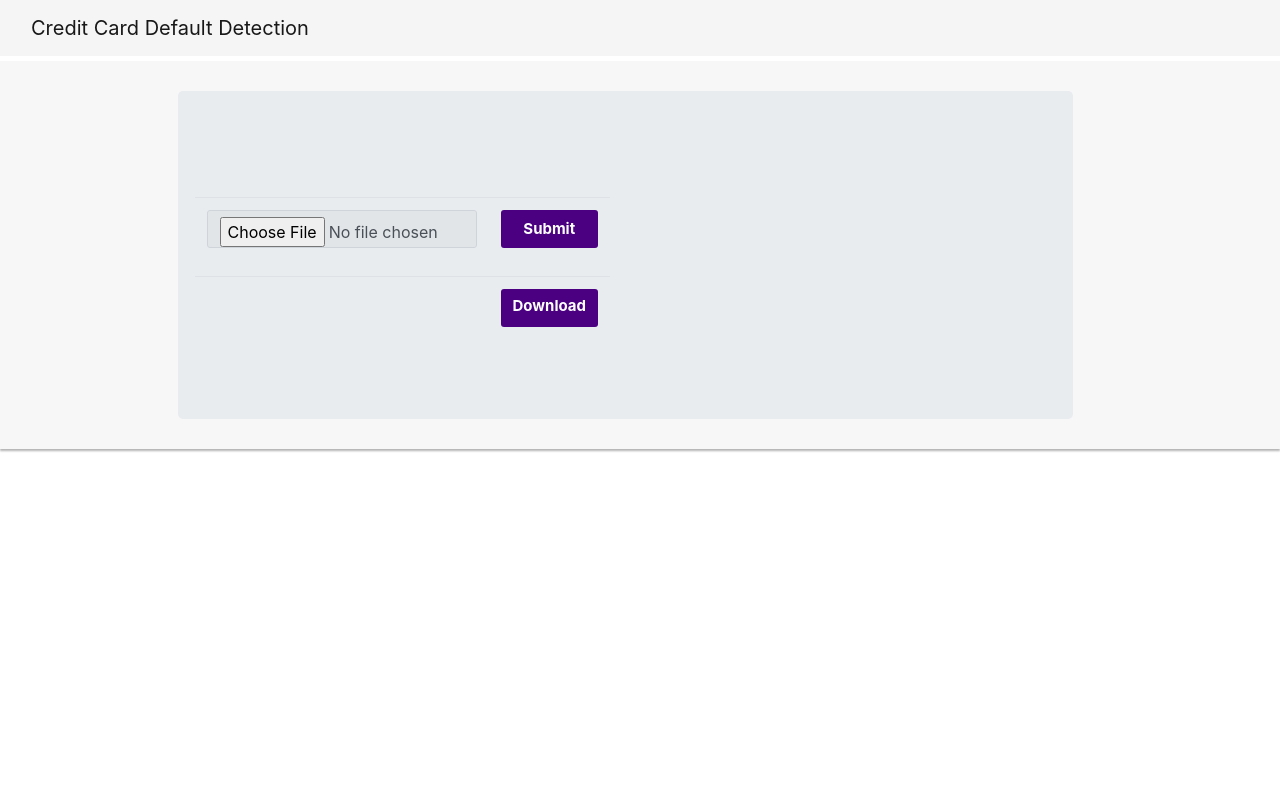
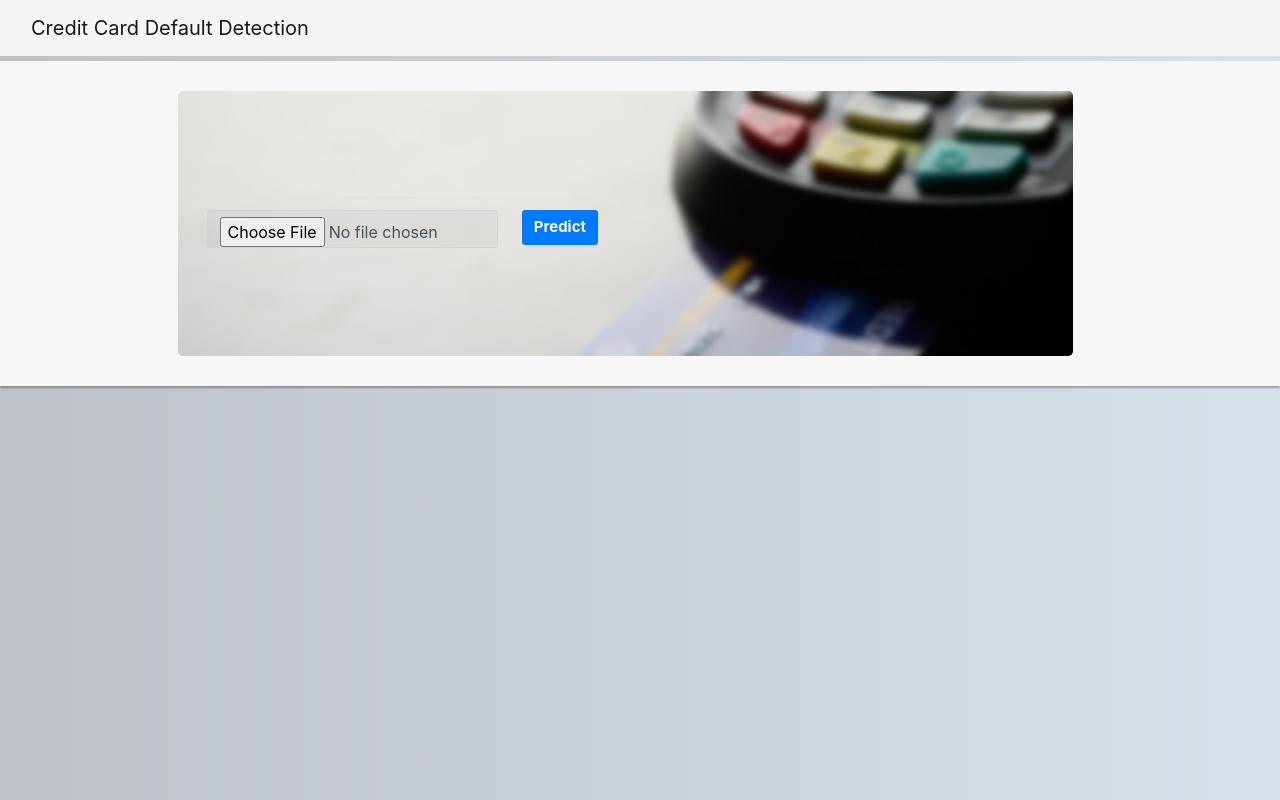
Before and after one commit to Jake-LJH/default-prediction, a Flask app: page /predict in a window 1280 px wide. Run offline with Flask 2, Linux system fonts and the light colour scheme; some libraries are stand-ins or nearby versions.

Commit message:
predict page -- choose file, prediction table, download file

```diff
--- a/source/app.py
+++ b/source/app.py
@@ -88,8 +88,6 @@ def default_prediction():
             if file_ext not in app.config['UPLOAD_EXTENSIONS']:
                 abort(400)
 
-
-
             file_xl = pd.read_excel(f,index_col=0)
             data = pd.DataFrame(file_xl)
             #data['TOT_PAY_STATUS']=data['PAY_0']+data['PAY_2']+data['PAY_3']+data['PAY_4']+data['PAY_5']+data['PAY_6']
@@ -97,9 +95,11 @@ def default_prediction():
 
 
             default_predict = Prediction.getPredicted(data,f.filename,app.config['UPLOAD_PATH'])
-            predicted_table = pd.DataFrame(default_predict[['LIMIT_BAL','default payment prediction', 'probability']])
-            print("result",default_predict)
-    return render_template('default_prediction.html',f_name= f.filename, predicted_table = predicted_table.to_html(classes="table table-striped table-bordered table-sm"))
+            predicted_table = pd.DataFrame(default_predict[['AGE','BILL_AMT1','LIMIT_BAL','default payment prediction', 'probability']])
+
+            predicted_table.reset_index(inplace=True)
+
+    return render_template('default_prediction.html',f_name= f.filename, show_table=True, table = predicted_table) #table_id="predicted_result", .to_html( classes="table table-striped table-bordered table-sm")
 
 @app.route('/<filename>/download_file')
 def download_file(filename)    :
--- a/source/config/Settings.py
+++ b/source/config/Settings.py
@@ -9,8 +9,8 @@ class Settings:
     database='creditcard'
 
     user='root'
-    password='root'
-    #password ="password"
+    #password='root'
+    password ="password"
 
     #Staging on heroku
     #host=os.environ['HOST']
--- a/source/model/prediction.py
+++ b/source/model/prediction.py
@@ -34,7 +34,6 @@ class Prediction:
 
             writer.close()
 
-
         return data
         '''
         send_file(output,
--- a/source/templates/default_prediction.html
+++ b/source/templates/default_prediction.html
@@ -5,9 +5,39 @@
   <meta name="viewport" content="width=device-width, initial-scale=1">
   <link rel="stylesheet" href="https://maxcdn.bootstrapcdn.com/bootstrap/4.1.3/css/bootstrap.min.css">
   <script src="https://ajax.googleapis.com/ajax/libs/jquery/3.3.1/jquery.min.js"></script>
-  <script src="https://cdnjs.cloudflare.com/ajax/libs/popper.js/1.14.3/umd/popper.min.js"></script>
-  <script src="https://maxcdn.bootstrapcdn.com/bootstrap/4.1.3/js/bootstrap.min.js"></script>
+  <script src="https://ajax.googleapis.com/ajax/libs/jquery/3.1.0/jquery.min.js"></script>
+  <script type="text/javascript" src="https://cdn.datatables.net/1.10.16/js/jquery.dataTables.min.js"></script>
+  <link rel="stylesheet" href="https://cdn.datatables.net/1.10.12/css/dataTables.bootstrap4.min.css" />
 
+ <!-- <script>
+    $(document).ready(function() {
+      $('#predicted_table').DataTable({
+        "scorllX": true,
+        "scrollY": 200,
+      });
+      $('.dataTables_length').addClass('bs-select');
+    });
+
+  </script> -->
+  <script>
+    $(document).ready(function() {
+      $('#predicted_table').DataTable({
+        "scorllX": true,
+        "scrollY": 400
+
+
+
+      });
+      $('.dataTables_length').addClass('bs-select');
+    });
+
+  </script>
+  <!--<script type='text/javascript'>
+    window.onload = function() {
+      const thead = document.querySelectorAll('.table > thead');
+      thead.forEach(e => e.classList.add('thead-light'));
+    }
+  </script>-->
   <style>
     /*  .login-form {
        width : 350px;
@@ -23,7 +53,7 @@
          margin : 0 0 15px;
      }
      .form-control, .btn{
-         min-height : 38px;
+         min-height : 25px;
          border-radius : 3px;
 
      }
@@ -33,7 +63,7 @@
 
      }
      .btn-primary, .btn-primary:hover, .btn-primary:active, .btn-primary:visited {
-          background-color:#4B0082 !important;
+         /* background-color:#4B0082 !important;*/
           border:0px;
       }
      .navbar {
@@ -44,14 +74,17 @@
    /* Remove the jumbotron's default bottom margin */
     .jumbotron {
      margin-bottom: 0;
+     background-image : url('/static/images/creditcard.jpg');
+     background-size: cover;
 
-     background-size: cover;
    }
    /* rgb(213,205,214) */
     .jumbotron, .h1{
-       color: #4B0082
+      /* color: #4B0082*/
    }
-
+   .jumbo_text {
+    color: white;
+    }
    /* Add a gray background color and some padding to the footer */
    footer {
      background-color: #f2f2f2;
@@ -65,7 +98,7 @@
 
    .navbar-light .navbar-nav .nav-link{
        font-size: 15px;
-       color: #4B0082;
+       /*color: #4B0082;*/
 
    }
    input.transparent-input{
@@ -74,16 +107,11 @@
    }
 
    .jumbotron .jumbotron-custom{
-       background-color:rgba(0,0,0,0,3) !important ;
+       /*background-color:rgba(0,0,0,0,3) !important ;*/
+        background-image : url('/static/images/creditcard.jpg');
         background-size: cover;
    }
-   .dtHorizontalVerticalWrapper {
-      max-width: 600px;
-      margin: 0 auto;
-      }
-      #dtHorizontalVertical th, td {
-      white-space: nowrap;
-      }
+
   table.dataTable thead .sorting:after,
   table.dataTable thead .sorting:before,
   table.dataTable thead .sorting_asc:after,
@@ -97,8 +125,42 @@
   bottom: .5em;
 }
 
+  .table-fixed tbody {
+    height: 300px;
+
+    width: 100%;
+}
+  .table-fixed thead,
+  .table-fixed tbody{
+    display: block;
+  }
+  .table-fixed thead th,
+  .table-fixed tbody td,
+  .table-fixed tbody tr{
+    width: 20%;
+  }
+
+
+  body {
+      background: #bdc3c7;
+      background: -webkit-linear-gradient(to right, #bdc3c7, #d8e1eb);
+      background: linear-gradient(to right, #bdc3c7, #d8e1eb);
+      min-height: 100vh;
+
+  }
+/*background: #74ebd5;
+      background: -webkit-linear-gradient(to right, #74ebd5, #ACB6E5);
+      background: linear-gradient(to right, #74ebd5, #ACB6E5);
+      min-height: 100vh;*/
 </style>
-
+<!--
+&::after {
+      content: '';
+      clear: both;
+      display: block;
+  }
+overflow-y: auto;
+    overflow-x: auto;-->
 <head>
 
 
@@ -106,6 +168,7 @@
 
   </head>
   <body>
+
     <div>
       <nav class="navbar navbar-expand-lg navbar-light navbar-custom">
           <div class="container-fluid">
@@ -131,16 +194,19 @@
                                       </td>
                                       <td>
                                           <div class ="form-group">
-                                          <input type ="submit" class="btn btn-primary btn-block" name="Predict">
+                                          <button type ="submit" class="btn btn-primary btn-block" name="Predict">Predict</button>
+
                                       </div>
                                       </td>
                                   </tr>
+                                  {% if show_table %}
                                     <tr>
                                       <td>
                                         {{f_name}}
                                       </td>
                                       <td><a href= "{{url_for('download_file', filename=f_name)}}" class="btn btn-primary btn-block" name ="Download">Download</a></td>
                                     </tr>
+                                  {% endif %}
                                 </table>
                               </div>
                       </div>
@@ -149,21 +215,49 @@
                 </div>
               </div>
 
-
-
           </form>
       </div>
-      <div class="row align-self-center w-100">
-        <div class="col-10 mx-auto">
-            <div calss="table table-responsive">
-                <table>
-                  {% block content %}
-                  {{predicted_table | safe}}
-                  {% endblock %}
+      {% if show_table %}
+      <div class="container py-10">
+        <div class="row">
+            <div class="col-lg-10 mx-auto bg-white rounded shadow">
+
+                <!-- Fixed header table-->
+
+                <div class="table-responsive">
+                    <table id="predicted_table" class="table table-striped table-bordered table-sm" cellspacing="0", width="100%">
+                      <thead>
+                        <tr>
+                            <th  class="th-sm">Id</th>
+                            <th  class="th-sm">Age</th>
+                            <th  class="th-sm">Bill Amount1</th>
+                            <th  class="th-sm">Limit Balance</th>
+                            <th  class="th-sm">Default</th>
+                            <th  class="th-sm">probability</th>
+                        </tr>
+                    </thead>
+
+                        <tbody>
+
+                            {% for index, row in table.iterrows() %}
+                              <tr>
+                                  <td >{{row['ID']}}</td>
+                                  <td>{{row['AGE']}}</td>
+                                  <td>{{row['BILL_AMT1']}}</td>
+                                  <td>{{row['LIMIT_BAL']}}</td>
+                                  <td>{{row['default payment prediction']}}</td>
+                                  <td>{{row['probability']}}</td>
+                              </tr>
+                              {% endfor %}
+
+                        </tbody>
+
                     </table>
+                </div>
+
       </div>
       </div>
       </div>
-
+      {% endif %}
   </body>
   </html>
```
Also changed, not shown: source/static/images/creditcard.jpg (added), source/static/images/creditcard1.jpg (added), 2 other files. Lines whose indentation alone changed are shown as unchanged.
